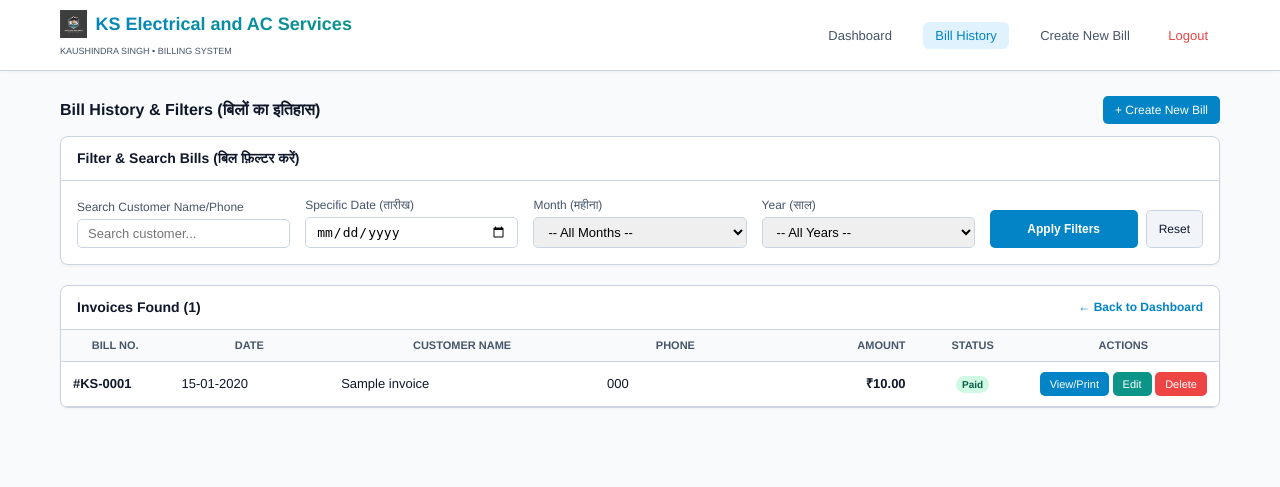
After one commit to kselectrical/ks-billing, a PHP site: page /php-inventory-management-system/history.php in a window 1280 px wide. The commit adds this page. Shown: the top 487 px of the page. Run offline with PHP 8.4, Linux system fonts and the light colour scheme; the visitor is signed in with stand-in values (Sample User, id 1); tables that the repository leaves empty or names only in its code hold one stand-in row (values such as "Sample post").

Commit message:
Create Bill History page with date/month/year filters and clean dashboard index.php page

```diff
--- a/create_invoice.php
+++ b/create_invoice.php
@@ -86,6 +86,7 @@ if ($_POST) {
         </div>
         <nav>
             <a href="index.php">Dashboard</a>
+            <a href="history.php">Bill History</a>
             <a href="create_invoice.php" class="active">Create New Bill</a>
             <a href="logout.php" style="color: var(--danger); margin-left: 10px;">Logout</a>
         </nav>
--- a/edit_invoice.php
+++ b/edit_invoice.php
@@ -126,6 +126,7 @@ if ($_POST) {
         </div>
         <nav>
             <a href="index.php">Dashboard</a>
+            <a href="history.php">Bill History</a>
             <a href="create_invoice.php">Create New Bill</a>
             <a href="logout.php" style="color: var(--danger); margin-left: 10px;">Logout</a>
         </nav>
--- /dev/null
+++ b/history.php
@@ -0,0 +1,203 @@
+<?php
+// history.php - Bill History with Date, Month, and Year Filters for KS Electrical and AC Services
+require_once 'auth_check.php';
+require_once 'db_connect.php';
+
+// Handle Delete Action
+if (isset($_GET['delete'])) {
+    $delete_id = intval($_GET['delete']);
+    if ($delete_id > 0) {
+        $sql_delete = "DELETE FROM `invoices` WHERE `id` = $delete_id";
+        $connect->query($sql_delete);
+    }
+    header("Location: history.php");
+    exit;
+}
+
+// Get filter inputs
+$search = isset($_GET['search']) ? mysqli_real_escape_string($connect, $_GET['search']) : '';
+$filter_date = isset($_GET['filter_date']) ? mysqli_real_escape_string($connect, $_GET['filter_date']) : '';
+$filter_month = isset($_GET['filter_month']) ? mysqli_real_escape_string($connect, $_GET['filter_month']) : '';
+$filter_year = isset($_GET['filter_year']) ? mysqli_real_escape_string($connect, $_GET['filter_year']) : '';
+
+// Build SQL where clause dynamically
+$where_clauses = [];
+
+if (!empty($search)) {
+    $where_clauses[] = "(`customer_name` LIKE '%$search%' OR `customer_phone` LIKE '%$search%')";
+}
+if (!empty($filter_date)) {
+    $where_clauses[] = "DATE(`invoice_date`) = '$filter_date'";
+}
+if (!empty($filter_month)) {
+    $where_clauses[] = "MONTH(`invoice_date`) = '" . intval($filter_month) . "'";
+}
+if (!empty($filter_year)) {
+    $where_clauses[] = "YEAR(`invoice_date`) = '" . intval($filter_year) . "'";
+}
+
+$where_clause = "";
+if (count($where_clauses) > 0) {
+    $where_clause = "WHERE " . implode(" AND ", $where_clauses);
+}
+
+// Fetch filtered invoices
+$sql_invoices = "SELECT * FROM `invoices` $where_clause ORDER BY `id` DESC";
+$res_invoices = $connect->query($sql_invoices);
+?>
+<!DOCTYPE html>
+<html lang="en">
+<head>
+    <meta charset="UTF-8">
+    <meta name="viewport" content="width=device-width, initial-scale=1.0">
+    <title>Bill History | KS Electrical and AC Services</title>
+    <link rel="stylesheet" href="style.css?v=<?php echo time(); ?>">
+</head>
+<body>
+
+<header>
+    <div class="container header-container">
+        <div class="logo-section">
+            <h1 style="display: flex; align-items: center; gap: 8px; font-size: 18px;">
+                <?php if (file_exists('logo.png')) { ?>
+                    <img src="logo.png" alt="Logo" style="height: 28px; width: auto; object-fit: contain;">
+                <?php } ?>
+                KS Electrical and AC Services
+            </h1>
+            <span>Kaushindra Singh • Billing System</span>
+        </div>
+        <nav>
+            <a href="index.php">Dashboard</a>
+            <a href="history.php" class="active">Bill History</a>
+            <a href="create_invoice.php">Create New Bill</a>
+            <a href="logout.php" style="color: var(--danger); margin-left: 10px;">Logout</a>
+        </nav>
+    </div>
+</header>
+
+<div class="container">
+    <!-- Title and Action -->
+    <div class="section-title-bar">
+        <h2>Bill History & Filters (बिलों का इतिहास)</h2>
+        <a href="create_invoice.php" class="btn btn-primary">+ Create New Bill</a>
+    </div>
+
+    <!-- Filters Card -->
+    <div class="card" style="margin-bottom: 20px;">
+        <div class="card-header">Filter & Search Bills (बिल फ़िल्टर करें)</div>
+        <div class="card-body">
+            <form method="GET" class="filter-form">
+                <div style="display: grid; grid-template-columns: repeat(auto-fit, minmax(180px, 1fr)); gap: 15px; align-items: end;">
+                    <div class="form-group">
+                        <label>Search Customer Name/Phone</label>
+                        <input type="text" class="form-control" name="search" placeholder="Search customer..." value="<?php echo htmlspecialchars($search); ?>">
+                    </div>
+                    <div class="form-group">
+                        <label>Specific Date (तारीख)</label>
+                        <input type="date" class="form-control" name="filter_date" value="<?php echo htmlspecialchars($filter_date); ?>">
+                    </div>
+                    <div class="form-group">
+                        <label>Month (महीना)</label>
+                        <select class="form-control" name="filter_month">
+                            <option value="">-- All Months --</option>
+                            <?php
+                            $months = [
+                                1 => "January (जनवरी)", 2 => "February (फ़रवरी)", 3 => "March (मार्च)",
+                                4 => "April (अप्रैल)", 5 => "May (मई)", 6 => "June (जून)",
+                                7 => "July (जुलाई)", 8 => "August (अगस्त)", 9 => "September (सितंबर)",
+                                10 => "October (अक्टूबर)", 11 => "November (नवंबर)", 12 => "December (दिसंबर)"
+                            ];
+                            foreach ($months as $num => $name) {
+                                $selected = ($filter_month !== '' && intval($filter_month) === $num) ? 'selected' : '';
+                                echo "<option value='$num' $selected>$name</option>";
+                            }
+                            ?>
+                        </select>
+                    </div>
+                    <div class="form-group">
+                        <label>Year (साल)</label>
+                        <select class="form-control" name="filter_year">
+                            <option value="">-- All Years --</option>
+                            <?php
+                            $current_year = intval(date('Y'));
+                            for ($y = $current_year - 2; $y <= $current_year + 5; $y++) {
+                                $selected = ($filter_year !== '' && intval($filter_year) === $y) ? 'selected' : '';
+                                echo "<option value='$y' $selected>$y</option>";
+                            }
+                            ?>
+                        </select>
+                    </div>
+                    <div style="display: flex; gap: 8px;">
+                        <button type="submit" class="btn btn-primary" style="flex: 1; padding: 10px 12px; height: 38px;">Apply Filters</button>
+                        <a href="history.php" class="btn btn-secondary" style="padding: 10px 12px; height: 38px; text-decoration: none; text-align: center; line-height: 18px;">Reset</a>
+                    </div>
+                </div>
+            </form>
+        </div>
+    </div>
+
+    <!-- Bills List Card -->
+    <div class="card">
+        <div class="card-header">
+            <span>Invoices Found (<?php echo $res_invoices->num_rows; ?>)</span>
+            <a href="index.php" style="font-size: 12px; color: var(--primary); text-decoration: none;">← Back to Dashboard</a>
+        </div>
+        <div class="card-body" style="padding: 0;">
+            <div class="table-responsive">
+                <table>
+                    <thead>
+                        <tr>
+                            <th style="width: 10%;">Bill No.</th>
+                            <th style="width: 15%;">Date</th>
+                            <th style="width: 25%;">Customer Name</th>
+                            <th style="width: 15%;">Phone</th>
+                            <th style="width: 15%; text-align: right;">Amount</th>
+                            <th style="width: 10%; text-align: center;">Status</th>
+                            <th style="width: 10%; text-align: center;">Actions</th>
+                        </tr>
+                    </thead>
+                    <tbody>
+                        <?php
+                        if ($res_invoices->num_rows > 0) {
+                            while($inv = $res_invoices->fetch_assoc()) {
+                        ?>
+                        <tr>
+                            <td><strong>#KS-<?php echo str_pad($inv['id'], 4, '0', STR_PAD_LEFT); ?></strong></td>
+                            <td><?php echo date('d-m-Y', strtotime($inv['invoice_date'])); ?></td>
+                            <td><?php echo htmlspecialchars($inv['customer_name']); ?></td>
+                            <td><?php echo htmlspecialchars($inv['customer_phone']); ?></td>
+                            <td style="text-align: right; font-weight: 600;">₹<?php echo number_format($inv['grand_total'], 2); ?></td>
+                            <td style="text-align: center;">
+                                <span class="badge <?php
+                                    if ($inv['payment_status'] == 'Paid') echo 'badge-success';
+                                    elseif ($inv['payment_status'] == 'Unpaid') echo 'badge-danger';
+                                    else echo 'badge-warning';
+                                ?>">
+                                    <?php echo $inv['payment_status']; ?>
+                                </span>
+                            </td>
+                            <td style="text-align: center; white-space: nowrap;">
+                                <a href="view_invoice.php?id=<?php echo $inv['id']; ?>" class="btn btn-primary" style="padding: 5px 10px; font-size: 11px;">View/Print</a>
+                                <a href="edit_invoice.php?id=<?php echo $inv['id']; ?>" class="btn btn-success" style="padding: 5px 10px; font-size: 11px; background-color: var(--secondary);">Edit</a>
+                                <a href="history.php?delete=<?php echo $inv['id']; ?>" class="btn btn-danger" style="padding: 5px 10px; font-size: 11px;" onclick="return confirm('Are you sure you want to delete this bill?');">Delete</a>
+                            </td>
+                        </tr>
+                        <?php
+                            }
+                        } else {
+                        ?>
+                        <tr>
+                            <td colspan="7" style="text-align: center; padding: 40px; color: var(--text-muted);">
+                                No invoices found matching the selected filters.
+                            </td>
+                        </tr>
+                        <?php } ?>
+                    </tbody>
+                </table>
+            </div>
+        </div>
+    </div>
+</div>
+
+</body>
+</html>
--- a/view_invoice.php
+++ b/view_invoice.php
@@ -97,6 +97,7 @@ $amount_in_words = getIndianCurrencyInWords($invoice['grand_total']);
         </div>
         <nav>
             <a href="index.php">Dashboard</a>
+            <a href="history.php">Bill History</a>
             <a href="create_invoice.php">Create New Bill</a>
             <a href="logout.php" style="color: var(--danger); margin-left: 10px;">Logout</a>
         </nav>
```
Also changed, not shown: index.php (+66 -92 lines).
